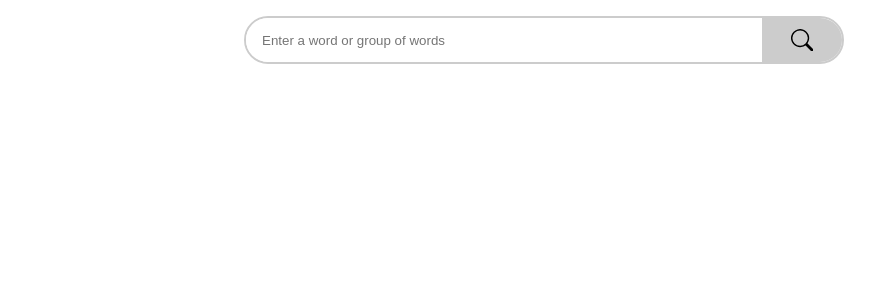
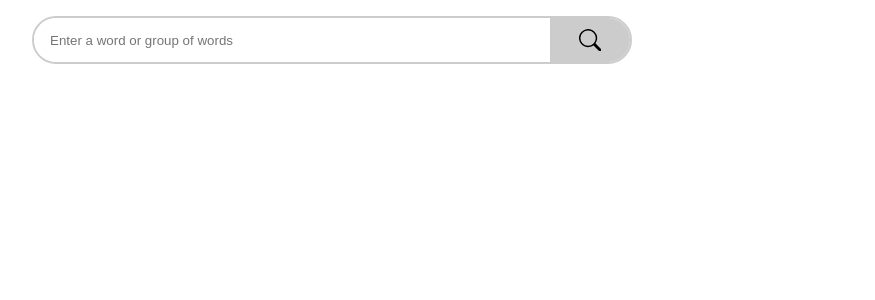
Before and after one commit to rizwanforcode/meaningful, a React (Create React App) app: page / in a window 1280 px wide. Shown: the top 300 px of the page, without its empty margins (96-971 px from the left). Built offline with nearby package versions, Linux system fonts and the light colour scheme.

Commit message:
Set the basic structure of adding word meanings

```diff
--- a/public/index.html
+++ b/public/index.html
@@ -24,7 +24,7 @@
       work correctly both with client-side routing and a non-root public URL.
       Learn how to configure a non-root public URL by running `npm run build`.
     -->
-    <title>React App</title>
+    <title>Meaningful</title>
   </head>
   <body>
     <noscript>You need to enable JavaScript to run this app.</noscript>
--- /dev/null
+++ b/src/AddMeanings.js
@@ -0,0 +1,43 @@
+import { useState } from "react";
+import { BsSearch } from "react-icons/bs";
+const API_URL = "https://api.dictionaryapi.dev/api/v2/entries/en";
+
+const AddMeanings = ({ setMeanings }) => {
+  const [passedWords, setpassedWords] = useState("");
+
+  const getWordMeaning = async (e) => {
+    try {
+      // const response = await
+    } catch {}
+  };
+
+  const passedWordsEntered = (e) => {
+    e.preventDefault();
+    const wordsList = passedWords.split(" ");
+    wordsList.forEach((word) => {
+      getWordMeaning(word);
+    });
+    setpassedWords("");
+  };
+  return (
+    <form className="search-form" onSubmit={passedWordsEntered}>
+      <div className="input-group">
+        <input
+          className="search-field"
+          type="text"
+          placeholder="Enter a word or group of words"
+          value={passedWords}
+          required
+          onChange={(e) => {
+            setpassedWords(e.target.value);
+          }}
+        />
+        <button type="submit" className="search-icon-wrapper">
+          <BsSearch className="search-icon" />
+        </button>
+      </div>
+    </form>
+  );
+};
+
+export default AddMeanings;
--- a/src/App.js
+++ b/src/App.js
@@ -1,20 +1,13 @@
-import { BsSearch } from "react-icons/bs";
+import { useState } from "react";
+import MeaningsBox from "./MeaningsBox";
+import AddMeanings from "./AddMeanings";
 
 function App() {
+  const [meanings, setMeanings] = useState([]);
   return (
     <div className="container">
-      <form class="search-form">
-        <div className="input-group">
-          <input
-            className="search-field"
-            type="text"
-            placeholder="Enter a word or group of words"
-          />
-          <button type="submit" className="search-icon-wrapper">
-            <BsSearch className="search-icon" />
-          </button>
-        </div>
-      </form>
+      <AddMeanings setMeanings={setMeanings} />
+      <MeaningsBox meanings={meanings} />
     </div>
   );
 }
--- /dev/null
+++ b/src/MeaningsBox.js
@@ -0,0 +1,13 @@
+import WordMeaning from "./WordMeaning";
+
+const MeaningsBox = ({ meanings }) => {
+  return (
+    <main className="meaning-box">
+      {meanings.map((meaning, index) => (
+        <WordMeaning meaning={meaning} key={index} />
+      ))}
+    </main>
+  );
+};
+
+export default MeaningsBox;
--- /dev/null
+++ b/src/WordMeaning.js
@@ -0,0 +1,5 @@
+const WordMeaning = ({ meaning }) => {
+  return <p>{meaning}</p>;
+};
+
+export default WordMeaning;
--- a/src/index.css
+++ b/src/index.css
@@ -20,6 +20,7 @@ code {
   width: 80%;
   margin: 0 auto;
   display: flex;
+  flex-direction: column;
   justify-content: center;
 }
 .search-form {
```
